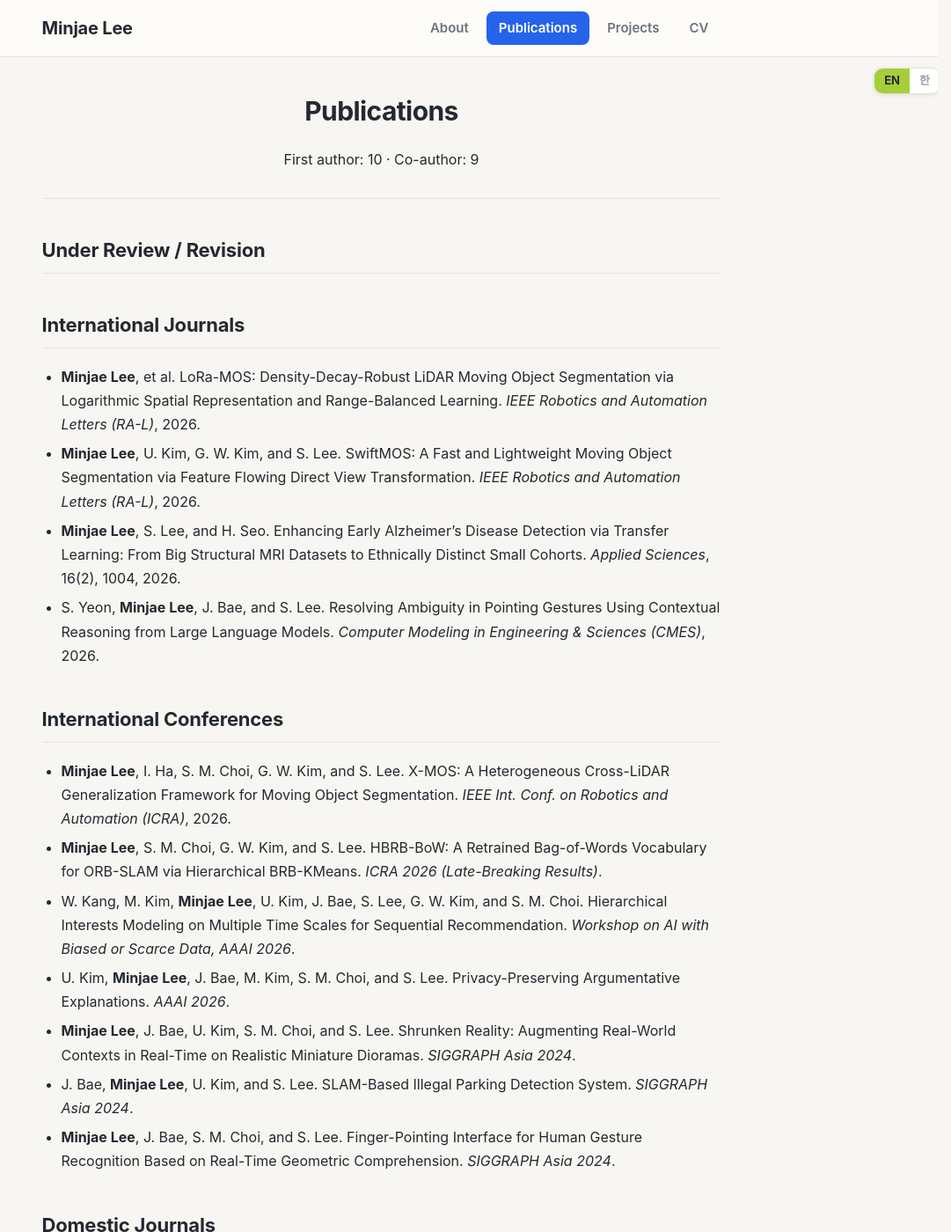
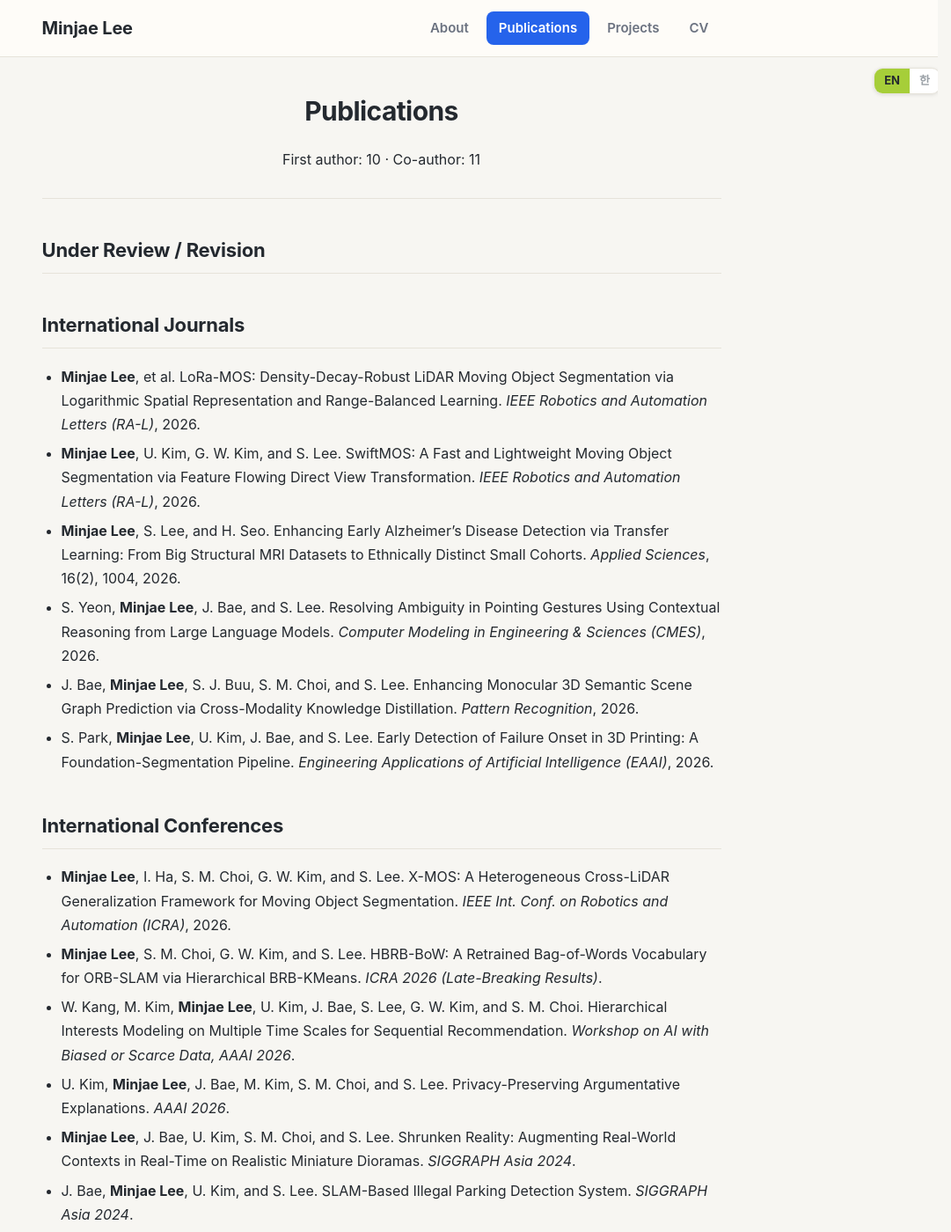
Before and after one commit to MinChoi0129/MinChoi0129.github.io, a Jekyll site: the page built from publications.md, in a window 1280 px wide and 1400 px high. Shown: the whole window at 88% size, without its empty margins (199-1280 px from the left). Built offline with Jekyll 4.4.1, drawn with Linux system fonts in a browser that asks for light colours.

Commit message:
Publications: add Pattern Recognition and EAAI 2026 co-author papers
Co-Authored-By: Claude Opus 5.5 <noreply@anthropic.com>

```diff
--- a/publications.md
+++ b/publications.md
@@ -11,7 +11,7 @@ title: Publications
 
 <h1><span class="lang-en">Publications</span><span class="lang-ko">논문</span></h1>
 
-<p><span class="lang-en">First author: 10 · Co-author: 9</span><span class="lang-ko">주저자 10편 · 공저자 9편</span></p>
+<p><span class="lang-en">First author: 10 · Co-author: 11</span><span class="lang-ko">주저자 10편 · 공저자 11편</span></p>
 
 </div>
 
@@ -29,6 +29,8 @@ title: Publications
 - **Minjae Lee**, U. Kim, G. W. Kim, and S. Lee. SwiftMOS: A Fast and Lightweight Moving Object Segmentation via Feature Flowing Direct View Transformation. *IEEE Robotics and Automation Letters (RA-L)*, 2026.
 - **Minjae Lee**, S. Lee, and H. Seo. Enhancing Early Alzheimer's Disease Detection via Transfer Learning: From Big Structural MRI Datasets to Ethnically Distinct Small Cohorts. *Applied Sciences*, 16(2), 1004, 2026.
 - S. Yeon, **Minjae Lee**, J. Bae, and S. Lee. Resolving Ambiguity in Pointing Gestures Using Contextual Reasoning from Large Language Models. *Computer Modeling in Engineering &amp; Sciences (CMES)*, 2026.
+- J. Bae, **Minjae Lee**, S. J. Buu, S. M. Choi, and S. Lee. Enhancing Monocular 3D Semantic Scene Graph Prediction via Cross-Modality Knowledge Distillation. *Pattern Recognition*, 2026.
+- S. Park, **Minjae Lee**, U. Kim, J. Bae, and S. Lee. Early Detection of Failure Onset in 3D Printing: A Foundation-Segmentation Pipeline. *Engineering Applications of Artificial Intelligence (EAAI)*, 2026.
 
 ## <span class="lang-en">International Conferences</span><span class="lang-ko">국제 학회</span>
 
```
